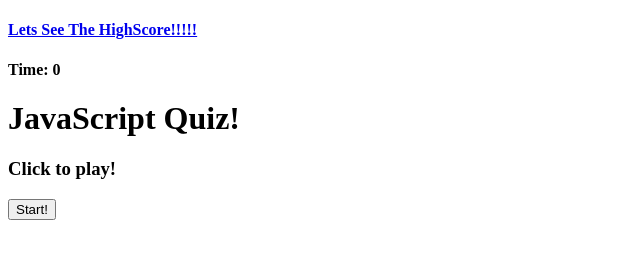
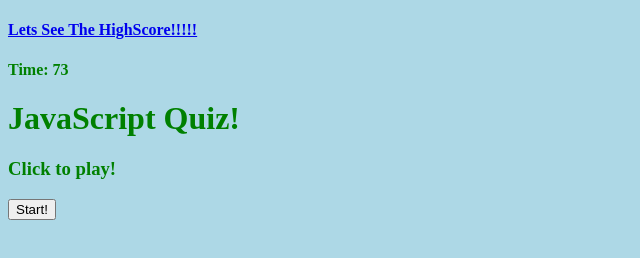
Before and after one commit to MikeAdu/Web-APIs-Code-Quiz, a plain HTML site: page index.html in a window 1280 px wide. Both pictures are taken after a click on the button "Start!". Shown: the whole page, without its empty margins (0-640 px from the left). Drawn offline with Linux system fonts and the light colour scheme.

Commit message:
added function to track time

```diff
--- a/app.js
+++ b/app.js
@@ -1,26 +1,49 @@
 var questions = [{
     title: "What did we learn during week 1",
-    choices: ["HTML( )", "CSS( )", "JavaScript( )", "Node.JS( )"],
-    answer: "HTML( )"
+    choices: ["HTML", "CSS", "JavaScript", "Node.JS"],
+    answer: "HTML"
 },
 {
     title: "Which array method returns the length of an array",
-    choices: ["length( )", "git status( )", "push( )", "pop( )"],
-    answer: "length( )"
+    choices: ["length", "git status", "push", "pop"],
+    answer: "length"
 },
 {
     title: " What does API stand for",
-    choices: ["Apps Programs Ice cream( )", "Application Programming Interface( )", "Application Python Interface( )", "All of the above."],
-    answer: "Application Programming Interface( )"
+    choices: ["Apps Programs Ice cream", "Application Programming Interface", "Application Python Interface", "All of the above."],
+    answer: "Application Programming Interface"
 },
 {
     title: "Which one is an IDE",
-    choices: ["YouTube( )", "Atom( )", "Visual Studio Code( )", "Coda( )"],
-    answer: "Visual Studio Code( )"
+    choices: ["YouTube", "Atom", "Visual Studio Code", "Coda"],
+    answer: "Visual Studio Code"
 },
 {
     title: "WHich one is a JavaScript framework",
-    choices: ["React( )", "BootStrap( )", "Material Design ( )", "Material UI( )"],
-    answer: "React( )"
+    choices: ["React", "BootStrap", "Material Design ", "Material UI"],
+    answer: "React"
 }
 ]
+
+var score = 0;
+var currentQuestion = -1;
+var countDown =0;
+var timer;
+
+function start() {
+
+    countDown = 75;
+    document.getElementById("countDown").innerHTML = countDown;
+
+    timer = setInterval(function() {
+        countDown--;
+        document.getElementById("countDown").innerHTML = countDown;
+
+        if (countDown <= 0) {
+            clearInterval(timer);
+            endGame();
+        }
+    }, 1000);
+
+    next();
+}
--- a/index.html
+++ b/index.html
@@ -30,5 +30,6 @@
             <button onclick="start()">Start!</button>
         </div>
     </div>
+    <script src="app.js"></script>
 </body>
 </html>
--- a/style.css
+++ b/style.css
@@ -0,0 +1,4 @@
+body{
+    background-color: lightblue;
+    color: green;
+}
```
